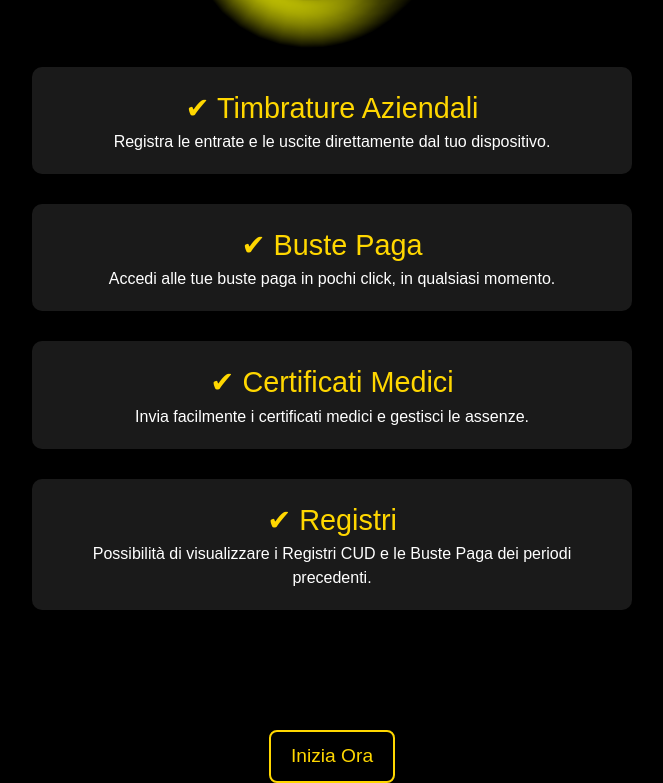
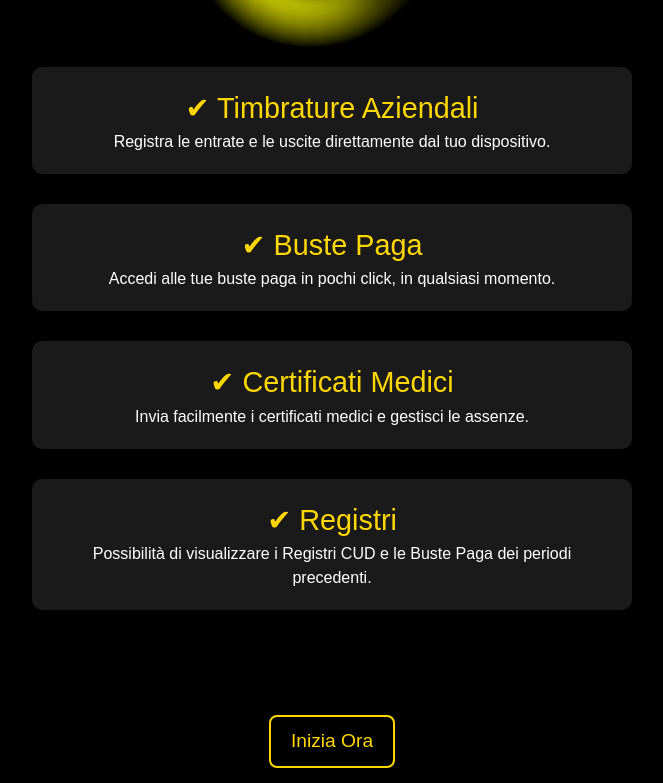
Before and after one commit to Sim001-01/attenda-system-launcher, a plain HTML site: page index.html in a window 1280 px wide. Shown: the part 508-1291 px from the top of the page, without its empty margins (308-971 px from the left). Drawn offline with nearby package versions, Linux system fonts and the light colour scheme; animation ran at ten frames a second.

Commit message:
Update index.html

```diff
--- a/index.html
+++ b/index.html
@@ -54,7 +54,7 @@
             color: gold;
         }
         .cta-button {
-            margin-top: 65px;
+            margin-top: 50px;
             padding: 10px 20px;
             font-size: 1.2rem;
             color: gold;
```
